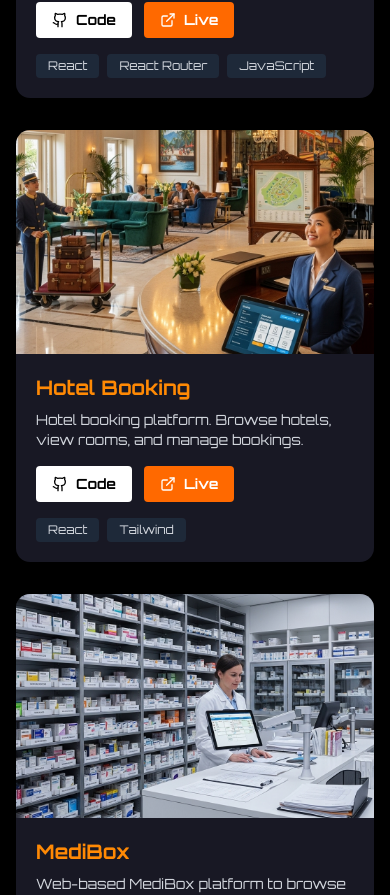
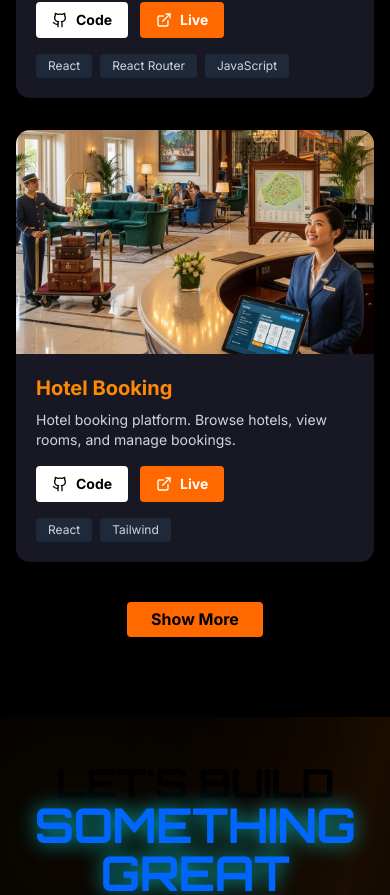
Before and after one commit to rohitmehta45/portfolio, a React (Vite) app: page / in a window 390 px wide. Shown: the part 4940-5835 px from the top of the page. Built offline with nearby package versions, Linux system fonts and the light colour scheme.

Commit message:
projects added

```diff
--- a/src/components/Projects.jsx
+++ b/src/components/Projects.jsx
@@ -1,3 +1,4 @@
+import React, { useState } from "react";
 import { ExternalLink, Github } from "lucide-react";
 import cloudkitchenImg from "../assets/cloudkitchen.png";
 import realestateImg from "../assets/realestate.png";
@@ -7,8 +8,9 @@ import carsellingImg from "../assets/carselling.png";
 import movieplatformImg from "../assets/movieplatform.png";
 import netflixcloneImg from "../assets/image.png";
 import GPTImg from "../assets/ChatGPT.webp";
+import shopeaseImg from "../assets/bgImg_Auth.jpeg";
 
-const projects = [
+const projectsData = [
   {
     id: 1,
     title: "CloudKitchen",
@@ -88,45 +90,50 @@ const projects = [
     tech: ["React", "Node.js", "Express", "OpenAI API"],
     github: "https://github.com/rohitmehta45/gpt",
     live: "#",
-}
-
+  },
+  {
+    id: 9,
+    title: "ShopEase",
+    description:
+      "Full frontend of ShopEase e-commerce app with role-based login, cart, and responsive UI.",
+    image: shopeaseImg,
+    tech: ["React", "Firebase Auth", "Tailwind CSS", "React Router"],
+    github: "https://github.com/rohitmehta45/e-commerce-shopping.git",
+    live: "https://e-commerce-shopping.pages.dev/",
+  },
 ];
 
 const Projects = () => {
+  const [showAll, setShowAll] = useState(false);
+
   const handleImageError = (e) => {
     e.target.src =
       "https://via.placeholder.com/400x300/f3f4f6/6b7280?text=Project+Image";
   };
 
+  const displayedProjects = showAll ? projectsData : projectsData.slice(0, 3);
+
   return (
-    <section className="py-20 px-4 md:px-8 lg:px-16 font-['Orbitron'] bg-black min-h-screen">
+    <section id="projects" className="py-20 px-4 md:px-8 lg:px-16 bg-black min-h-screen">
       <div className="max-w-7xl mx-auto">
         <h2 className="text-4xl md:text-5xl font-extrabold text-orange-400 mb-16 text-center">
           SELECTED <span className="text-cyan-400">PROJECTS</span>
         </h2>
 
         <div className="grid gap-8 sm:grid-cols-2 lg:grid-cols-3">
-          {projects.map((project) => (
-            <div
-              key={project.id}
-              className="bg-[#181824] text-gray-300 rounded-xl overflow-hidden shadow-lg"
-            >
+          {displayedProjects.map((project) => (
+            <div key={project.id} className="bg-[#181824] text-gray-300 rounded-xl overflow-hidden shadow-lg">
               <img
                 src={project.image}
                 alt={project.title}
                 onError={handleImageError}
                 className="w-full h-56 object-cover"
-                loading="lazy"
               />
-
               <div className="p-5">
-                <h3 className="text-xl font-bold text-orange-400 mb-2">
-                  {project.title}
-                </h3>
-
+                <h3 className="text-xl font-bold text-orange-400 mb-2">{project.title}</h3>
                 <p className="text-sm mb-4">{project.description}</p>
 
-                <div className="flex gap-3 mb-4">
+                <div className="flex gap-3 mb-4 flex-wrap">
                   <a
                     href={project.github}
                     target="_blank"
@@ -135,7 +142,6 @@ const Projects = () => {
                   >
                     <Github size={16} /> Code
                   </a>
-
                   {project.live && project.live !== "#" && (
                     <a
                       href={project.live}
@@ -150,17 +156,22 @@ const Projects = () => {
 
                 <div className="flex flex-wrap gap-2">
                   {project.tech.map((tech) => (
-                    <span
-                      key={tech}
-                      className="px-3 py-1 text-xs bg-gray-800 rounded"
-                    >
-                      {tech}
-                    </span>
+                    <span key={tech} className="px-3 py-1 text-xs bg-gray-800 rounded">{tech}</span>
                   ))}
                 </div>
               </div>
             </div>
           ))}
+        </div>
+
+        {/* Show More / Show Less Button */}
+        <div className="flex justify-center mt-10">
+          <button
+            onClick={() => setShowAll(!showAll)}
+            className="px-6 py-2 bg-orange-500 text-black font-bold rounded hover:bg-orange-400 transition"
+          >
+            {showAll ? "Show Less" : "Show More"}
+          </button>
         </div>
       </div>
     </section>
```
Also changed, not shown: src/assets/bgImg_Auth.jpeg (added). Lines whose indentation alone changed are shown as unchanged.
